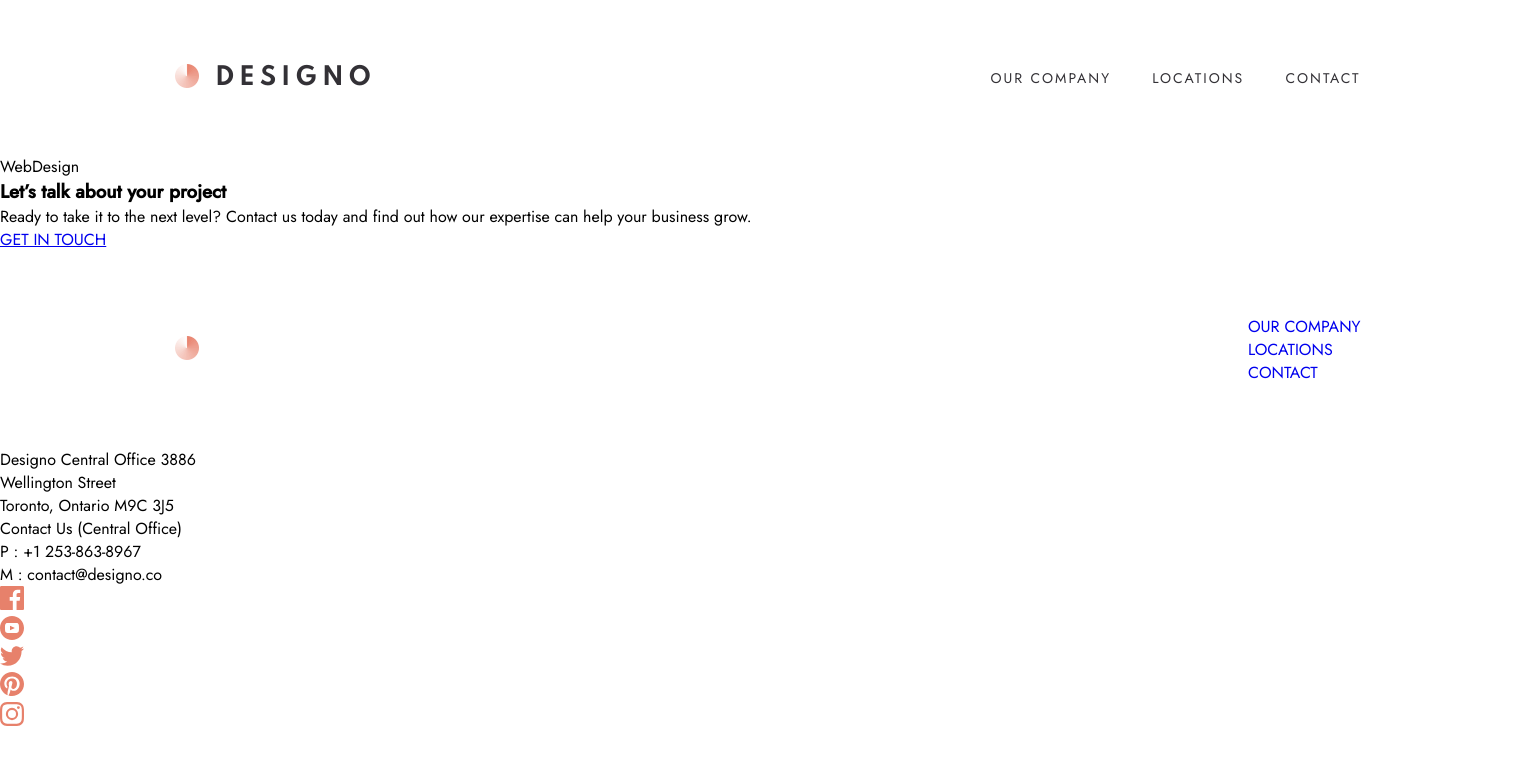
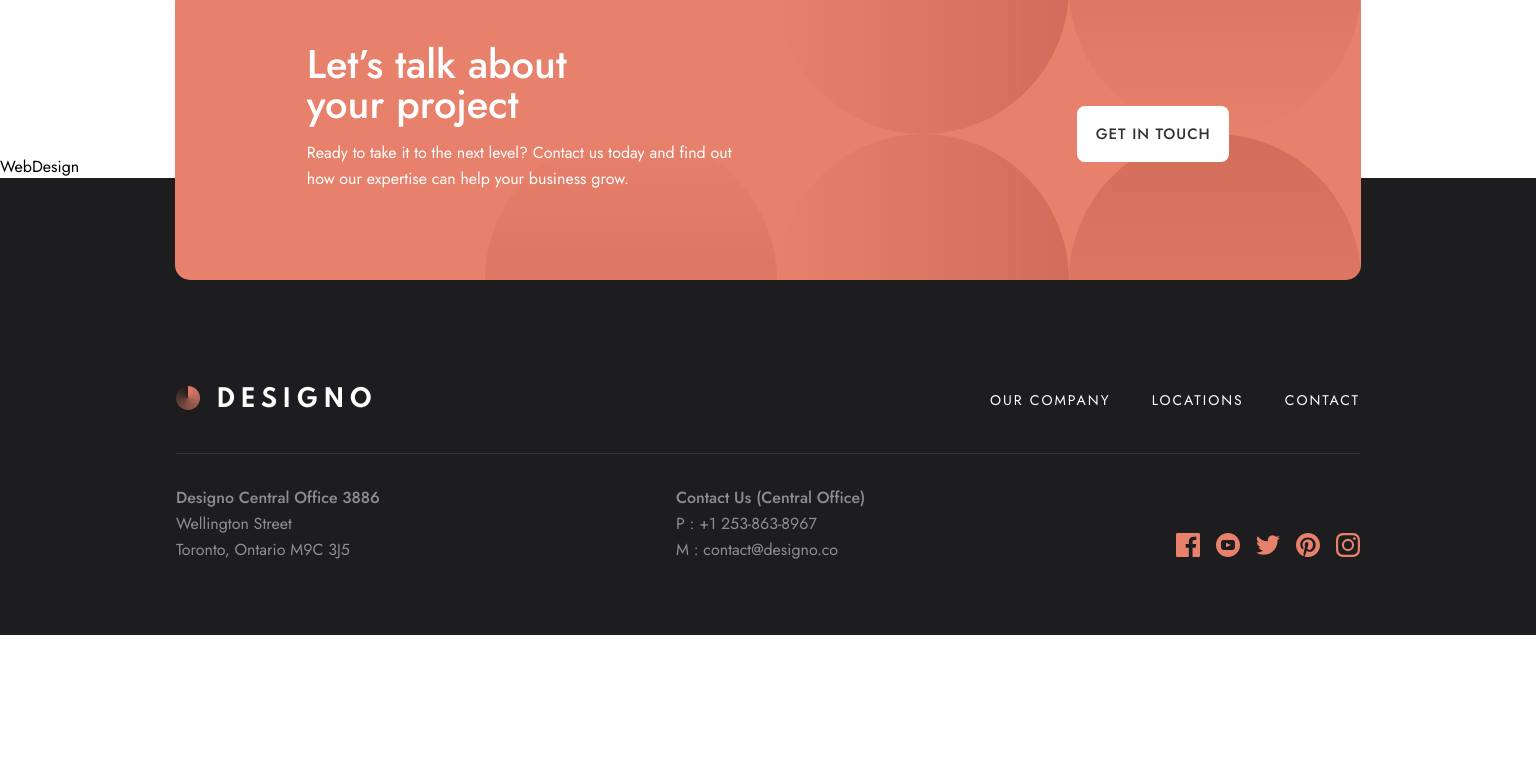
Before and after one commit to jake4369/designo, a Next.js app: page /web-design in a window 1536 px wide. Shown: the top 764 px of the page. Built offline with nearby package versions, Linux system fonts and the light colour scheme.

Commit message:
Style Footer

```diff
--- /dev/null
+++ b/styles/footer/styles.css
@@ -0,0 +1,262 @@
+footer {
+  display: flex;
+  flex-direction: column;
+  justify-content: center;
+  align-items: center;
+  background: #1d1c1e;
+  padding: 15.8125rem 6.4% 4rem;
+  position: relative;
+}
+
+/* CTA */
+.footer__cta {
+  display: flex;
+  flex-direction: column;
+  justify-content: center;
+  align-items: center;
+  color: #fff;
+  background-color: #e7816b;
+  background-image: url("/assets/shared/desktop/bg-pattern-call-to-action.svg");
+  background-size: 876px 584px;
+  background-position: center;
+  background-repeat: no-repeat;
+  width: 87.2%;
+  height: 24.8125rem;
+  border-radius: 0.9375rem;
+  padding: 4rem 7.33944954128%;
+  position: absolute;
+  top: -11.875rem;
+}
+
+.footer__cta-text__container {
+  text-align: center;
+  margin-bottom: 1.5rem;
+}
+
+.footer__cta h3 {
+  font-size: 2rem;
+  font-weight: 500;
+  line-height: 2.25rem;
+  margin-bottom: 0.375rem;
+}
+
+.footer__cta p {
+  font-size: 0.9375rem;
+  font-weight: 400;
+  line-height: 1.5625rem;
+  opacity: 1;
+  margin-bottom: 0;
+}
+
+.footer__cta .link__btn {
+  color: #333136;
+  background: #fff;
+}
+
+/* NAV */
+.footer__nav {
+  display: flex;
+  flex-direction: column;
+  background: #1d1c1e;
+  width: 100%;
+}
+
+.footer__logo {
+  margin-bottom: 2rem;
+}
+
+.divider {
+  margin-bottom: 2rem;
+  width: 100%;
+  height: 1px;
+  background: rgba(255, 255, 255, 0.1);
+}
+
+.footer__ul {
+  display: flex;
+  flex-direction: column;
+  align-items: center;
+  gap: 2rem;
+  list-style-type: none;
+}
+
+.footer__ul li a {
+  color: #fff;
+  font-size: 0.875rem;
+  font-weight: 400;
+  line-height: 0.875rem; /* 100% */
+  letter-spacing: 2px;
+}
+
+footer p {
+  opacity: 0.5035;
+  color: #fff;
+  font-size: 1rem;
+  line-height: 1.625rem;
+  text-align: center;
+  margin-bottom: 2.5rem;
+}
+
+footer p span {
+  font-weight: 500;
+}
+
+.footer__social-icons {
+  display: flex;
+  align-items: center;
+  justify-content: space-between;
+  width: 11.5rem;
+}
+
+.footer__social-icons .icon-container svg path {
+  cursor: pointer;
+  transition: all 0.3s ease-in-out;
+}
+
+.footer__social-icons .icon-container:hover svg path {
+  fill: #ffad9b;
+}
+
+@media (min-width: 48rem) {
+  footer {
+    padding: 10.375rem 5.078125% 5rem;
+  }
+
+  /* CTA */
+  .footer__cta {
+    background-position: left -19px center;
+    width: 89.7135416667%;
+    height: 21.875rem;
+    padding: 3.5625rem 8.41799709724%;
+  }
+
+  .footer__cta-text__container {
+    margin-bottom: 2rem;
+  }
+
+  .footer__cta h3 {
+    font-size: 2.5rem;
+    line-height: 2.5rem;
+    width: 20.9375rem;
+    margin: 0 auto 1rem auto;
+  }
+
+  .footer__cta p {
+    font-size: 1rem;
+    line-height: 1.625rem;
+    width: 27.6875rem;
+    text-align: center;
+  }
+
+  .footer__cta .link__btn {
+    color: #333136;
+    background: #fff;
+  }
+
+  /* NAV */
+  .footer__nav {
+    display: flex;
+    flex-direction: row;
+    padding-bottom: 2.5rem;
+    border-bottom: 0.0625rem solid rgba(255, 255, 255, 0.1);
+    margin-bottom: 1.9375rem;
+  }
+
+  .footer__logo {
+    margin-bottom: 0;
+  }
+
+  .divider {
+    display: none;
+  }
+
+  .footer__ul {
+    flex-direction: row;
+    align-items: center;
+    justify-content: space-between;
+    width: 23.125rem;
+    gap: 0;
+  }
+
+  .footer__flex-container {
+    display: flex;
+    align-items: flex-end;
+    justify-content: space-between;
+    width: 100%;
+  }
+
+  footer p {
+    text-align: left;
+    margin-bottom: 0;
+    width: 13.9375rem;
+  }
+}
+
+@media (min-width: 90rem) {
+  footer {
+    padding: 9rem 11.4583333333% 4.5rem;
+  }
+
+  .footer__ul li a {
+    position: relative;
+  }
+
+  .footer__ul li a::after {
+    position: absolute;
+    content: "";
+    width: 100%;
+    transform: scaleX(0);
+    height: 1px;
+    bottom: 0;
+    left: 0;
+    background-color: rgba(255, 255, 255, 0.5);
+    transform-origin: bottom right;
+    transition: transform 0.25s ease-out;
+  }
+
+  .footer__ul li a:hover::after {
+    transform: scaleX(1);
+    transform-origin: bottom left;
+  }
+
+  footer p {
+    text-align: left;
+    margin-bottom: 0;
+    width: 21.875rem;
+  }
+
+  /* CTA */
+  .footer__cta {
+    background-position: right center;
+    width: 77.1527777778%;
+    height: 18.25rem;
+    padding: 4.5rem 8.55085508551%;
+    flex-direction: row;
+    align-items: center;
+    justify-content: space-between;
+  }
+
+  .footer__cta-text__container {
+    text-align: left;
+    margin-bottom: 2rem;
+    width: 28.6875rem;
+  }
+
+  .footer__cta h3 {
+    font-size: 2.5rem;
+    line-height: 2.5rem;
+    width: 20.9375rem;
+    margin: 0 0 1rem 0;
+  }
+
+  .footer__cta p {
+    font-size: 1rem;
+    width: 26.8125rem;
+    text-align: left;
+  }
+
+  .footer__cta .link__btn:hover {
+    color: #fff;
+    background: #ffad9b;
+  }
+}
--- a/styles/globals.css
+++ b/styles/globals.css
@@ -2,6 +2,7 @@
 
 @import url("./nav/styles.css");
 @import url("./home/styles.css");
+@import url("./footer/styles.css");
 
 * {
   margin: 0;
@@ -32,3 +33,17 @@ body {
   width: 100vw;
   min-height: 100vh;
 }
+
+.link__btn {
+  display: inline-block;
+  text-align: center;
+  font-size: 0.9375rem;
+  font-weight: 500;
+  letter-spacing: 0.0625rem;
+  text-transform: uppercase;
+  border-radius: 0.5rem;
+  padding: 1.0625rem 0;
+  width: 9.5rem;
+  text-decoration: none;
+  transition: all 0.3s ease-in-out;
+}
```
